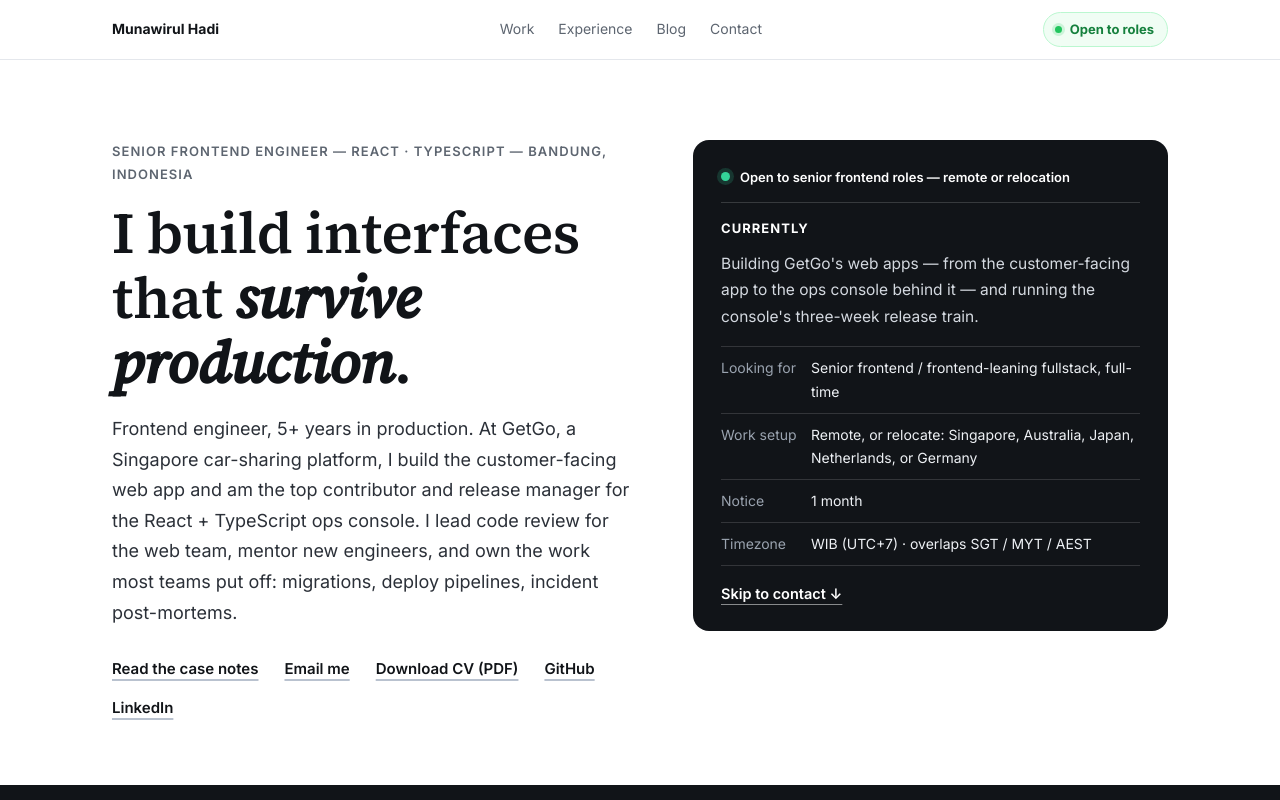
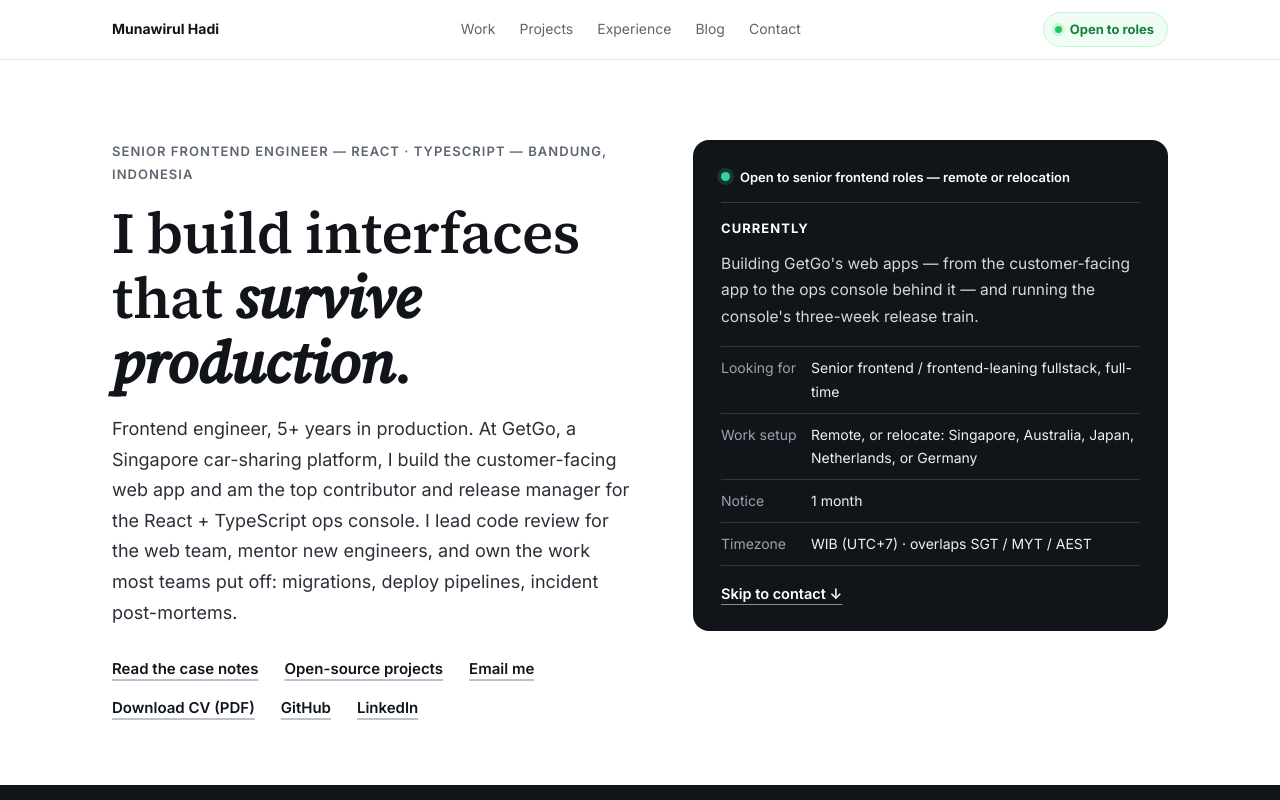
Before and after one commit to heyhadi/heyhadi.github.io, a React (Vite) app: page / in a window 1280 px wide. Shown: the top 800 px of the page. Built offline with nearby package versions, Linux system fonts and the light colour scheme.

Commit message:
Add an Open source section and list the projects on the CV
Four cards (form-keeper, upgrade-scout, depbot-policy, Wird) after the
case notes, linked from the nav and hero. The CV gains a one-line-each
Open source section and stays on one page.

```diff
--- a/src/App.tsx
+++ b/src/App.tsx
@@ -1,12 +1,13 @@
 import { useEffect, useState } from 'react';
 import { profile, stats } from './data/resume';
-import { experience, projects, posts } from './data/resume2';
+import { experience, projects, openSource, posts } from './data/resume2';
 import { skillGroups, education } from './data/resume3';
 import { matchRoute, normalizePath, type Route } from './lib/route';
 import { Nav, Footer } from './components/Chrome';
 import { Hero } from './components/Hero';
 import { StatStrip } from './components/StatStrip';
 import { Work } from './components/Work';
+import { OpenSource } from './components/OpenSource';
 import { Experience } from './components/Experience';
 import { BlogIndex } from './components/BlogIndex';
 import { BlogPostPage } from './components/BlogPost';
@@ -88,6 +89,7 @@ export function HomePage() {
       </div>
       <StatStrip stats={stats} />
       <Work projects={projects} />
+      <OpenSource items={openSource} />
       <Experience
         experience={experience}
         projects={projects}
--- a/src/components/Chrome.tsx
+++ b/src/components/Chrome.tsx
@@ -12,6 +12,7 @@ export function Nav({ home }: { home: boolean }) {
         </a>
         <div className="links">
           <a href={h('#work')}>Work</a>
+          <a href={h('#projects')}>Projects</a>
           <a href={h('#experience')}>Experience</a>
           <a href="/blog/">Blog</a>
           <a href={h('#contact')}>Contact</a>
--- a/src/components/Hero.tsx
+++ b/src/components/Hero.tsx
@@ -10,6 +10,7 @@ export function Hero({ profile }: any) {
           <p className="lede">{profile.summary}</p>
           <div className="cta-row">
             <a href="/#work">Read the case notes</a>
+            <a href="/#projects">Open-source projects</a>
             <a href={`mailto:${profile.email}`}>Email me</a>
             <a href={profile.cv} download>Download CV (PDF)</a>
             <a href={profile.github} target="_blank" rel="noreferrer">GitHub</a>
--- /dev/null
+++ b/src/components/OpenSource.tsx
@@ -0,0 +1,42 @@
+/**
+ * Public projects, the only work here anyone can open and run. Card copy comes
+ * from src/data/resume2.ts and restates each project's README.
+ */
+export function OpenSource({ items }: any) {
+  return (
+    <section id="projects" className="section">
+      <div className="sec-head" data-reveal>
+        <div className="eyebrow">Open source</div>
+        <h2 className="h2">Built in the <em>open</em>.</h2>
+        <p className="standfirst">
+          Three developer tools and a mobile app. The case notes above are internal; these
+          you can install, run, and read the source of.
+        </p>
+      </div>
+      <div className="oss-grid">
+        {items.map((p: any) => (
+          <article className="oss" key={p.name} data-reveal>
+            <div className="oss-top">
+              <h3>{p.name}</h3>
+              <span className="oss-kind">{p.kind}</span>
+            </div>
+            <p className="oss-pitch">{p.pitch}</p>
+            <ul className="oss-points">
+              {p.points.map((pt: string) => (
+                <li key={pt}>{pt}</li>
+              ))}
+            </ul>
+            <p className="oss-stack">{p.stack}</p>
+            <div className="oss-links">
+              {p.links.map((l: any) => (
+                <a key={l.href} href={l.href} target="_blank" rel="noreferrer">
+                  {l.label} ↗
+                </a>
+              ))}
+            </div>
+          </article>
+        ))}
+      </div>
+    </section>
+  );
+}
--- a/src/data/resume2.ts
+++ b/src/data/resume2.ts
@@ -85,6 +85,68 @@ export const projects = [
     result: 'A before-and-after trial removed the type-safety and validation regressions an unguided agent had introduced. 21 skills, 10 agents, 4 platforms.',
     tags: ['Conventions', 'Agents', 'Playwright'],
     scope: '21 skills · 10 agents · 4 platforms',
+  },
+];
+
+// Public projects: every point restates the project's own README, and nothing
+// carries a version number, so the cards can't drift as releases ship.
+export const openSource = [
+  {
+    name: 'form-keeper',
+    kind: 'Chrome extension',
+    pitch: 'Reload without losing your forms.',
+    points: [
+      'Restores text, selects, files and images into React, Vue and Svelte state, not just the screen.',
+      'Handles custom dropdowns and date pickers: react-select, MUI, Ant Design, Radix, react-datepicker.',
+      'Local-only storage, on dev hosts by default; passwords are never saved.',
+    ],
+    stack: 'TypeScript · WXT · Playwright',
+    links: [
+      { label: 'Website', href: 'https://heyhadi.github.io/form-keeper/' },
+      { label: 'Source', href: 'https://github.com/heyhadi/form-keeper' },
+    ],
+  },
+  {
+    name: 'upgrade-scout',
+    kind: 'CLI · npm',
+    pitch: 'See which dependencies are a major behind, and what in your code breaks when you upgrade.',
+    points: [
+      'One command: majors behind, Node end-of-life, and rule-pack findings per package.',
+      'React 18 pack with type-checked rules, such as React.FC components reading undeclared children.',
+      'Finds imports through default, namespace, aliased and require bindings.',
+    ],
+    stack: 'TypeScript · ts-morph · Vitest',
+    links: [
+      { label: 'npm', href: 'https://www.npmjs.com/package/upgrade-scout' },
+      { label: 'Source', href: 'https://github.com/heyhadi/upgrade-scout' },
+    ],
+  },
+  {
+    name: 'depbot-policy',
+    kind: 'CLI · npm',
+    pitch: 'One policy file → dependabot.yml, patch-only auto-merge, a block list, and a review rotation.',
+    points: [
+      'Safe updates merge themselves; majors and risky packages go to this week’s reviewer.',
+      'The rotation is worked out from the pull request’s date alone, so nothing is stored.',
+      'Optional: describe a policy in plain English and have a model write it.',
+    ],
+    stack: 'TypeScript · GitHub Actions',
+    links: [
+      { label: 'npm', href: 'https://www.npmjs.com/package/depbot-policy' },
+      { label: 'Source', href: 'https://github.com/heyhadi/depbot-policy' },
+    ],
+  },
+  {
+    name: 'Wird',
+    kind: 'React Native app',
+    pitch: 'A Quran app for reading, listening and memorising, in Indonesian and English.',
+    points: [
+      'Tajweed colours you can tap, mushaf page mode, and word-by-word meaning.',
+      '27 reciters with offline downloads, a Khatam planner and Hifz practice.',
+      'Text follows the phone’s font size, with limits so layouts hold.',
+    ],
+    stack: 'React Native · Expo · TypeScript',
+    links: [{ label: 'Source', href: 'https://github.com/heyhadi/wird' }],
   },
 ];
 
--- a/src/styles.css
+++ b/src/styles.css
@@ -294,6 +294,18 @@ h1 {
 .job-ref:hover { color: var(--accent); border-color: var(--accent-line); }
 .case[id] { scroll-margin-top: 76px; }
 
+/* ---- Open source ---- */
+.oss-grid { display: grid; grid-template-columns: repeat(2, minmax(0, 1fr)); gap: 20px; margin-top: 40px; }
+.oss { border: 1px solid var(--line); border-radius: var(--radius); padding: 26px 26px 22px; background: var(--bg); display: flex; flex-direction: column; }
+.oss-top { display: flex; align-items: baseline; justify-content: space-between; gap: 12px; }
+.oss h3 { font-family: var(--mono); font-size: 18px; font-weight: 600; margin: 0; }
+.oss-kind { font-size: 12px; font-weight: 600; color: var(--accent); background: var(--accent-soft); border: 1px solid var(--accent-line); border-radius: 999px; padding: 2px 10px; white-space: nowrap; }
+.oss-pitch { font-family: var(--serif); font-size: 19px; line-height: 1.4; color: var(--ink); margin: 12px 0 12px; }
+.oss-points { margin: 0 0 14px; padding-left: 18px; font-size: 15px; line-height: 1.6; flex: 1; }
+.oss-points li { margin-bottom: 6px; }
+.oss-stack { font-family: var(--mono); font-size: 12.5px; color: var(--mut); margin: 0 0 12px; }
+.oss-links { display: flex; gap: 18px; font-size: 14.5px; font-weight: 600; }
+
 .contact-box { border: 1px solid var(--line); border-radius: 16px; background: var(--soft); padding: 48px 44px; }
 .contact-box p { max-width: var(--text); font-size: 17px; }
 /* ---- Note page + 404 ---- */
@@ -349,7 +361,7 @@ footer { border-top: 1px solid var(--line); margin-top: 48px; background: var(--
   .contact-box { padding: 36px 28px; }
   .note { padding: 48px 24px 8px; }
   .notfound { padding: 64px 24px; }
-  .post-grid { grid-template-columns: 1fr; gap: 16px; margin-top: 32px; }
+  .post-grid, .oss-grid { grid-template-columns: 1fr; gap: 16px; margin-top: 32px; }
 }
 @media (max-width: 760px) {
   body { font-size: 16.5px; }
@@ -372,7 +384,7 @@ footer { border-top: 1px solid var(--line); margin-top: 48px; background: var(--
   .job-rail .rail-block + .rail-block { margin-top: 0; }
   .lane { grid-template-columns: 1fr; gap: 6px; }
   .contact-box { padding: 28px 20px; }
-  .post-card { padding: 22px 18px; }
+  .post-card, .oss { padding: 22px 18px; }
   .note-cta { padding: 22px 20px; }
   .note { padding: 40px 20px 8px; }
   .note-body h2 { font-size: 22px; }
```
Also changed, not shown: cv/munawirul-hadi-cv.html (+4 -6 lines), 1 other file (tests, documents, lock files or other folders).
